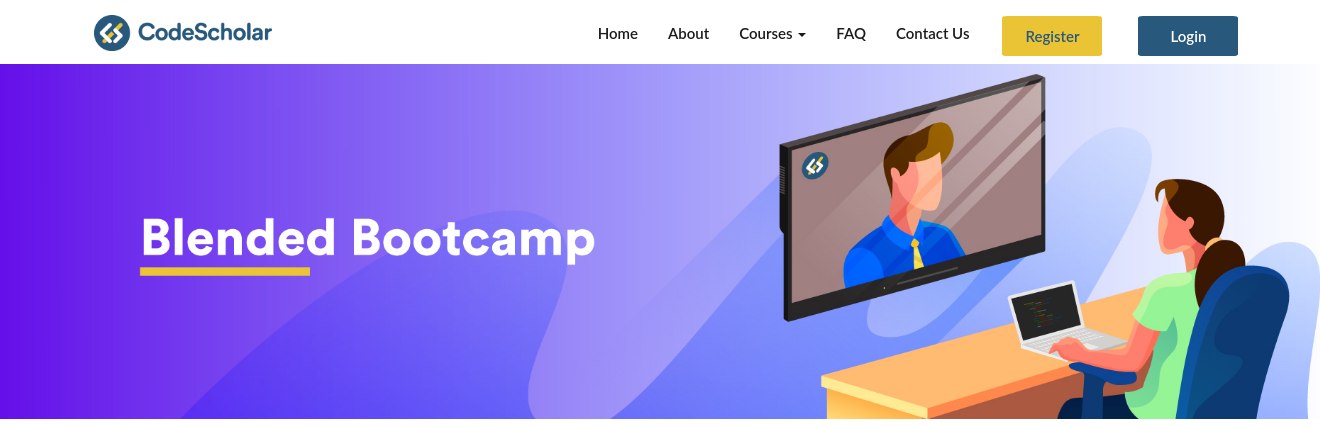
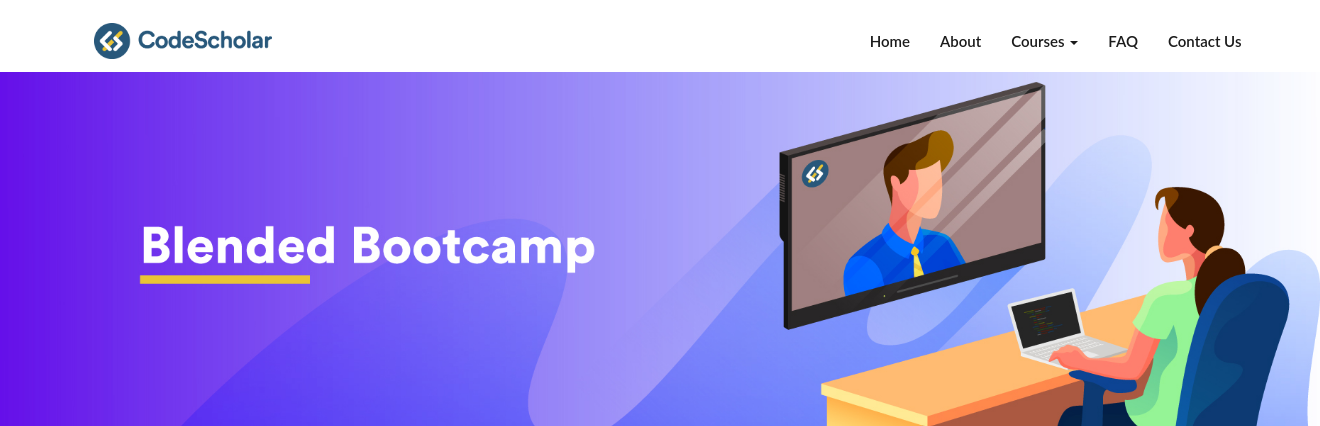
Before and after one commit to nintrivaqa/codescholar, a PHP site: page /blended.html in a window 1320 px wide; the page is wider, and only the part inside the window is pictured. Shown: the top 426 px of that part. Run offline with PHP 8.4, Linux system fonts and the light colour scheme.

Commit message:
contact us page link activated

```diff
--- a/FAQ.html
+++ b/FAQ.html
@@ -10,7 +10,6 @@
     <meta name="viewport" content="width=device-width,initial-scale = 1">
     <link rel="stylesheet" href="https://maxcdn.bootstrapcdn.com/bootstrap/3.3.7/css/bootstrap.min.css">
     <link rel="stylesheet" href="https://cdnjs.cloudflare.com/ajax/libs/font-awesome/4.7.0/css/font-awesome.min.css">
-
     <link rel="stylesheet" href="css/w3.css">
     <link rel="stylesheet" href="css/my.css">
     <link rel="stylesheet" href="css/timeline.css">
@@ -95,8 +94,6 @@
                                     </li>
                                     <li><a class="mnu" href="#">FAQ</a></li>
                                     <li><a class="mnu" href="contact.php">Contact Us</a></li>
-                                    <li><a href="#"><button class="rgtr" type="button"> Register</button></a></li>
-                                    <li><a href="#"><button class="login" type="button">Login</button></a></li>
                                 </ul>
                             </div>
                         </div>
--- a/Front-end development.html
+++ b/Front-end development.html
@@ -60,8 +60,6 @@
                                     </li>
                                     <li><a class="mnu" href="#">FAQ</a></li>
                                     <li><a class="mnu" href="contact.html">Contact Us</a></li>
-                                    <li><a href="#"><button class="rgtr" type="button"> Register</button></a></li>
-                                    <li><a href="#"><button class="login" type="button">Login</button></a></li>
                                 </ul>
                             </div>
                         </div>
--- a/about.html
+++ b/about.html
@@ -54,8 +54,6 @@
                                     </li>
                                     <li><a class="mnu" href="FAQ.html">FAQ</a></li>
                                     <li><a class="mnu" href="contact.php">Contact Us</a></li>
-                                    <li><a href="#"><button class="rgtr" type="button"> Register</button></a></li>
-                                    <li><a href="#"><button class="login" type="button">Login</button></a></li>
                                 </ul>
                             </div>
                         </div>
--- a/blended.html
+++ b/blended.html
@@ -51,9 +51,7 @@
                                         </ul>
                                     </li>
                                     <li><a class="mnu" href="FAQ.html">FAQ</a></li>
-                                    <li><a class="mnu" href="contact.html">Contact Us</a></li>
-                                    <li><a href="#"><button class="rgtr" type="button"> Register</button></a></li>
-                                    <li><a href="#"><button class="login" type="button">Login</button></a></li>
+                                    <li><a class="mnu" href="contact.php">Contact Us</a></li>
                                 </ul>
                             </div>
                         </div>
--- a/css/flexisel.css
+++ b/css/flexisel.css
@@ -36,7 +36,6 @@ body {
         float:left;
         width:100%;
         background:#fff;
-
         border-radius:5px;
         -moz-border-radius:5px;
         -webkit-border-radius:5px;
--- a/css/my.css
+++ b/css/my.css
@@ -121,7 +121,7 @@ body {
 }
 
 #header .container-fluid {
-    padding: 0 3%;
+    padding: 4px 3%;
     height: auto;
 }
 
--- a/index.html
+++ b/index.html
@@ -55,8 +55,6 @@
 
                                     <li><a class="mnu" href="FAQ.html">FAQ</a></li>
                                     <li><a class="mnu" href="contact.php">Contact Us</a></li>
-                                    <li><a href="#"><button class="rgtr" type="button"> Register</button></a></li>
-                                    <li><a href="#"><button class="login" type="button">Login</button></a></li>
                                 </ul>
                             </div>
                         </div>
@@ -237,7 +235,6 @@
     <li><img src="img/5.png" /></li>
     <li><img src="img/6.png" /></li>
     <li><img src="img/7.png" /></li>
-
     <li><img src="img/9.png" /></li>
     <li><img src="img/10.png" /></li>
     <li><img src="img/11.png" /></li>
--- a/onsite.html
+++ b/onsite.html
@@ -52,8 +52,6 @@
                                     </li>
                                     <li><a class="mnu" href="FAQ.html">FAQ</a></li>
                                     <li><a class="mnu" href="contact.php">Contact Us</a></li>
-                                    <li><a href="#"><button class="rgtr" type="button"> Register</button></a></li>
-                                    <li><a href="#"><button class="login" type="button">Login</button></a></li>
                                 </ul>
                             </div>
                         </div>
--- a/other.html
+++ b/other.html
@@ -78,8 +78,6 @@
                                     </li>
                                     <li><a class="mnu" href="FAQ.html">FAQ</a></li>
                                     <li><a class="mnu" href="contact.php">Contact Us</a></li>
-                                    <li><a href="#"><button class="rgtr" type="button"> Register</button></a></li>
-                                    <li><a href="#"><button class="login" type="button">Login</button></a></li>
                                 </ul>
                             </div>
                         </div>
```
